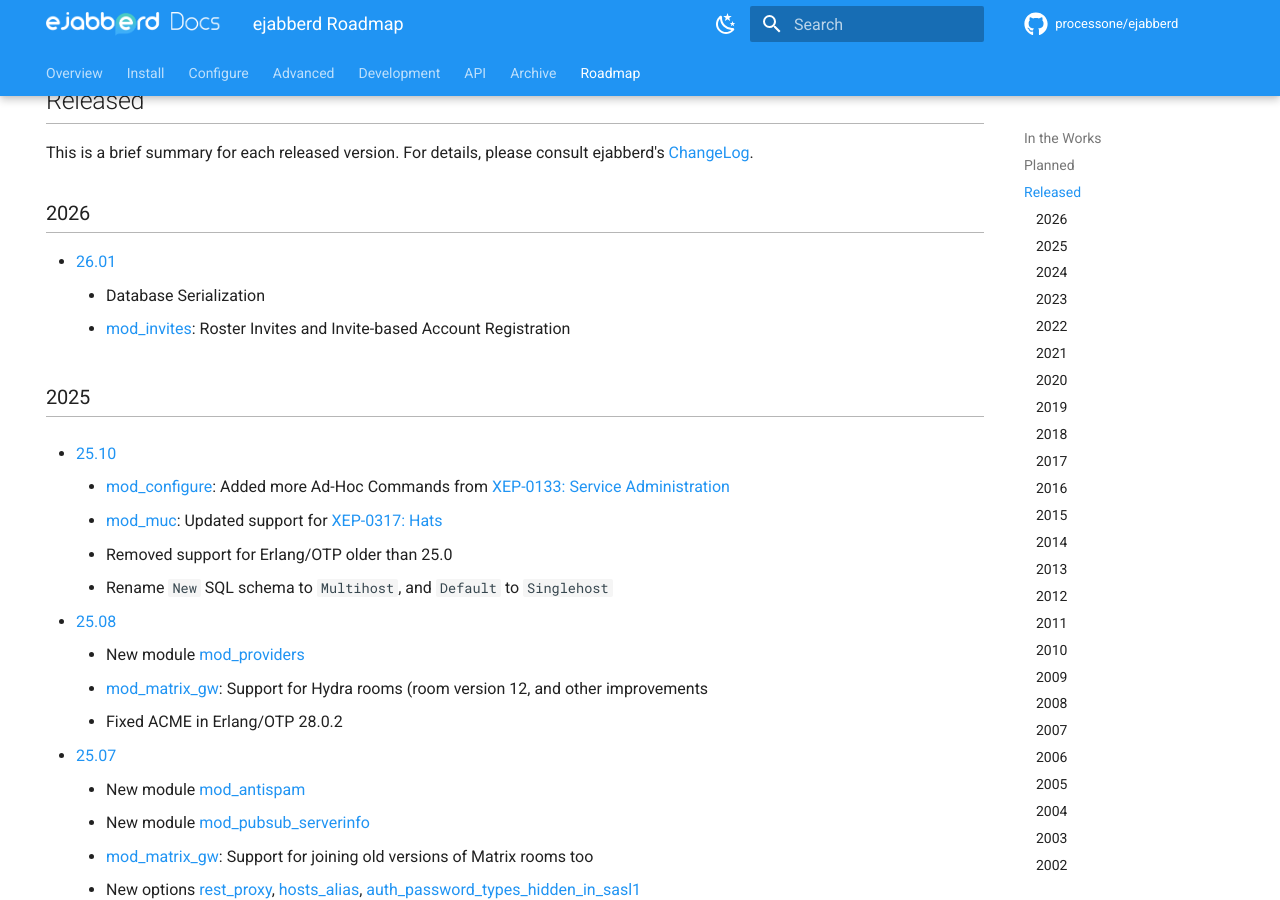
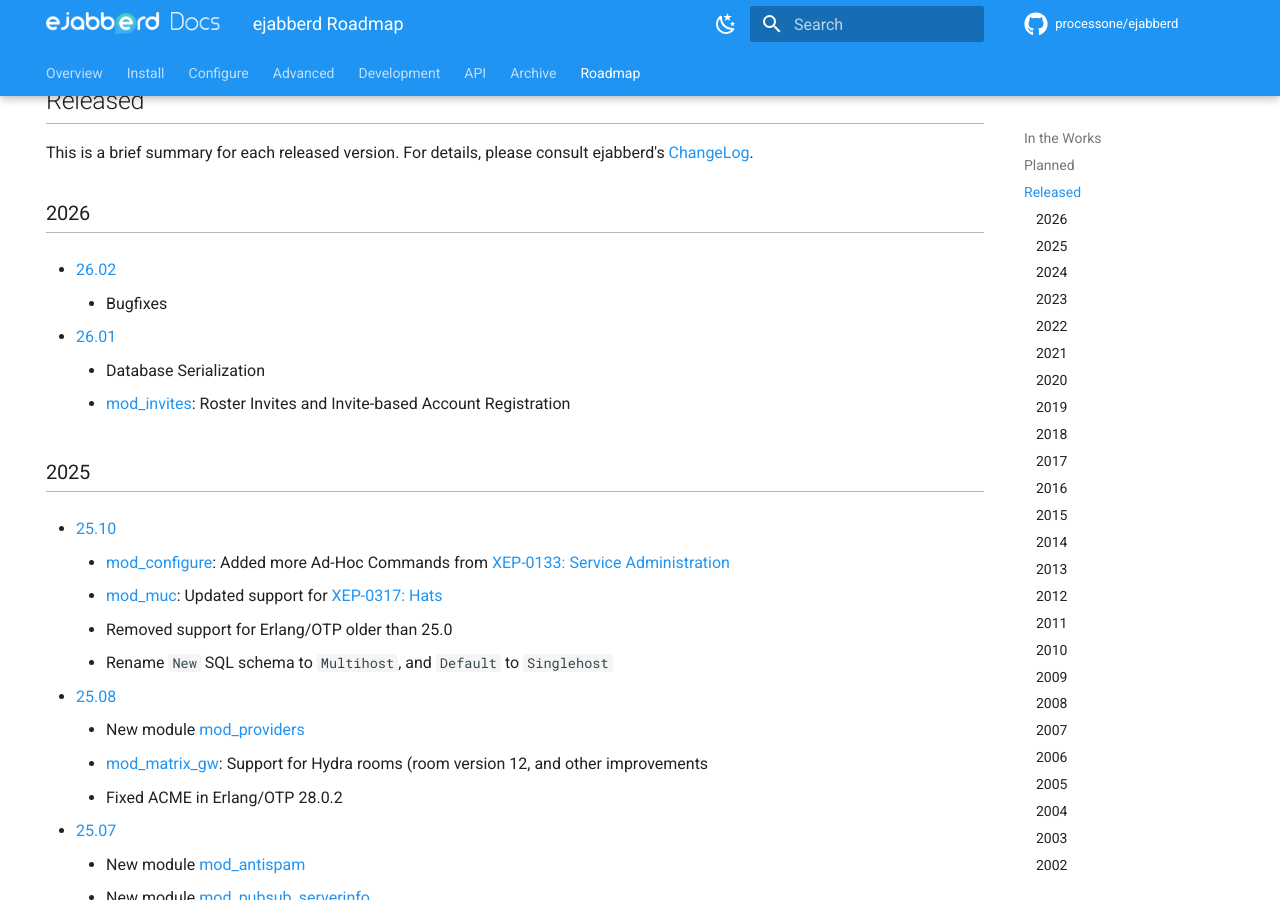
Before and after one commit to processone/docs.ejabberd.im, an MkDocs documentation site: the page built from content/roadmap/index.md, in a window 1280 px wide and 900 px high, scrolled down 456 px. Built offline with MkDocs 1.6.1 and Material for MkDocs 9.7.7, drawn with Linux system fonts in a browser that asks for light colours; comment, search, counter and statistics services are not loaded.

Commit message:
Add 26.02 to roadmap

```diff
--- a/content/roadmap/index.md
+++ b/content/roadmap/index.md
@@ -20,6 +20,9 @@
 This is a brief summary for each released version. For details, please consult ejabberd's [ChangeLog](../CHANGELOG.md).
 
 ### 2026
+
+- [26.02](https://www.process-one.net/blog/ejabberd-26-02/)
+    - Bugfixes
 
 - [26.01](https://www.process-one.net/blog/ejabberd-26-01/)
     - Database Serialization
@@ -112,7 +115,7 @@
 
 - [22.10](https://www.process-one.net/blog/ejabberd-22-10/)
     - Improved [MIX](https://xmpp.org/extensions/xep-0369.html) support
-    -  Improved SQL reconnection Mechanism
+    - Improved SQL reconnection Mechanism
     - Better burst traffix handling
 
 - [22.05](https://www.process-one.net/blog/ejabberd-22-05/)
```
